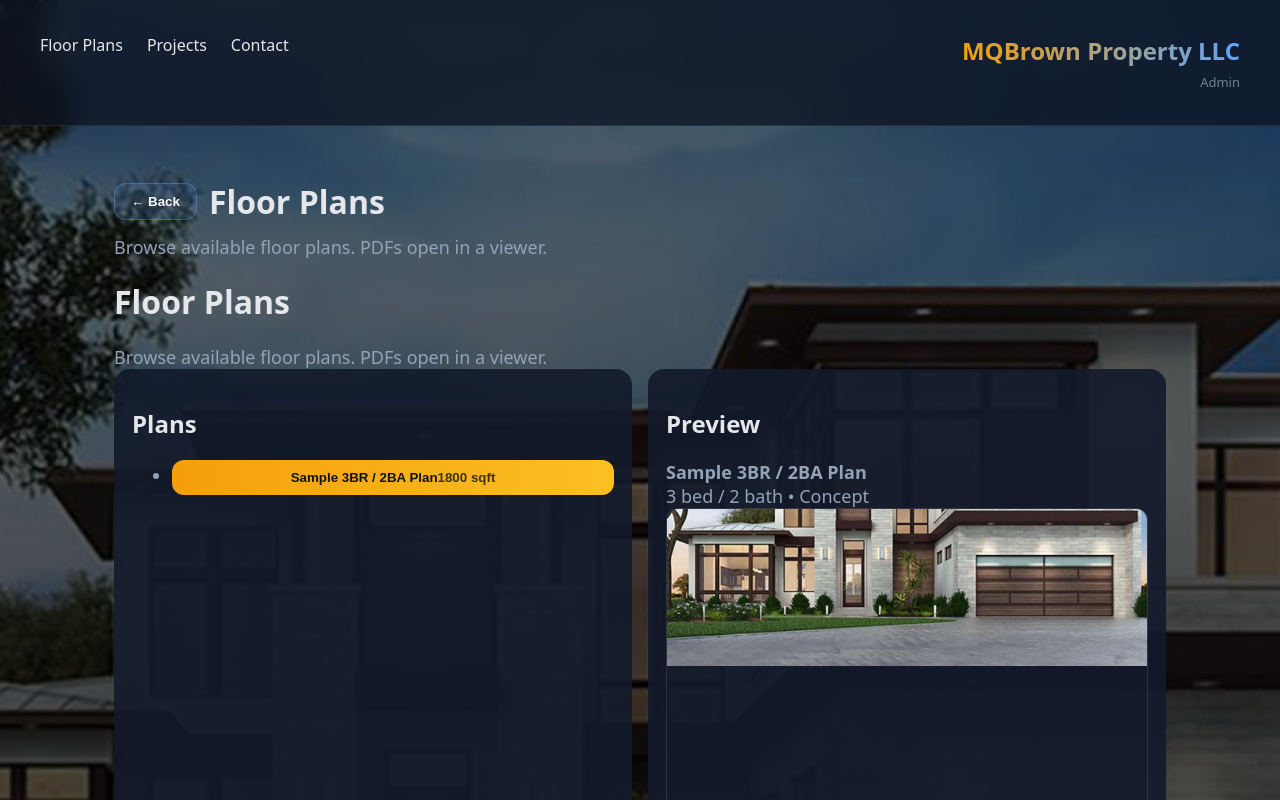
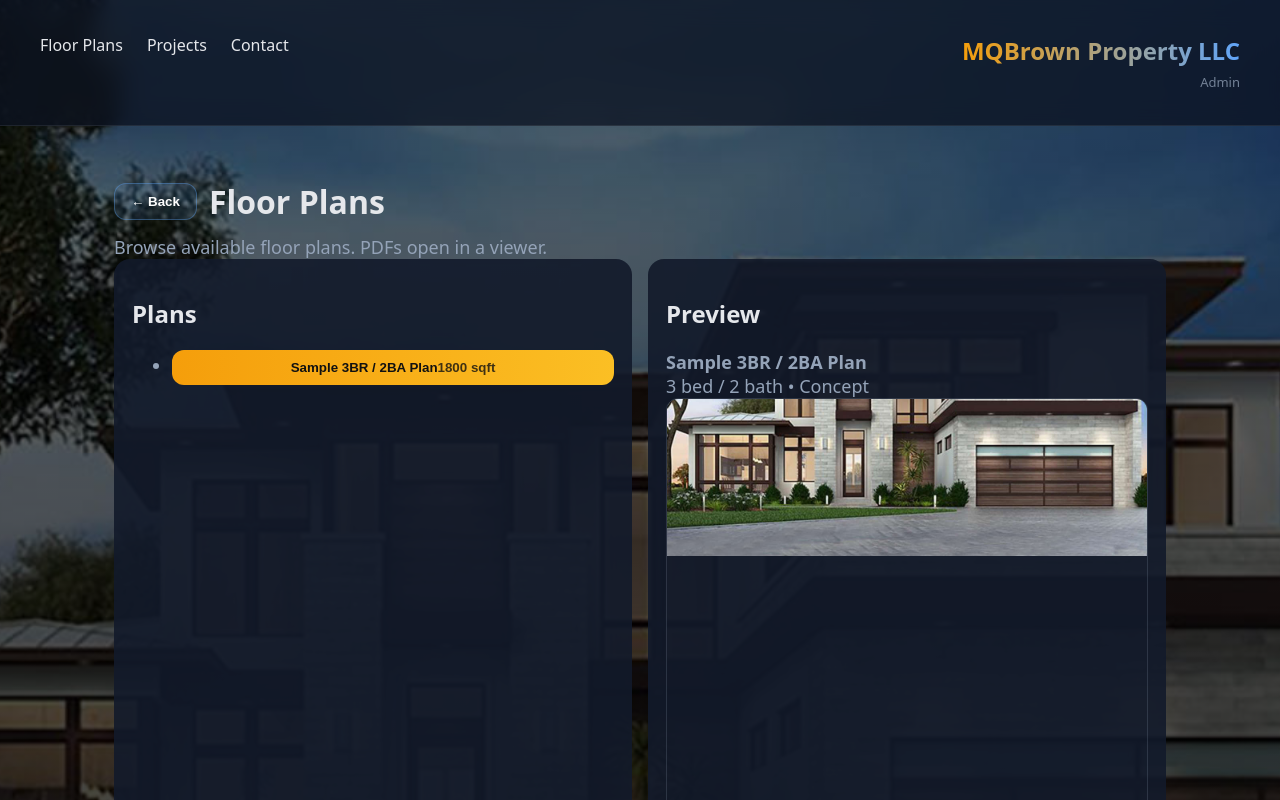
Before and after one commit to MQBrown/MelWebsiteRepo, a React (Vite) app: page /plans in a window 1280 px wide. Shown: the top 800 px of the page. Built offline with nearby package versions, Linux system fonts and the light colour scheme.

Commit message:
Remove duplicate floor plans heading and paragraph
Removed duplicate heading and paragraph for floor plans.

```diff
--- a/src/pages/Plans.jsx
+++ b/src/pages/Plans.jsx
@@ -52,10 +52,6 @@ export default function Plans(){
         <h1 style={{margin:0}}>Floor Plans</h1>
       </div>
       <p className="sub">Browse available floor plans. PDFs open in a viewer.</p>
-
-      <h1>Floor Plans</h1>
-      <p className="sub">Browse available floor plans. PDFs open in a viewer.</p>
-
       <section className="grid">
         <div className="card half">
           <h2>Plans</h2>
```
